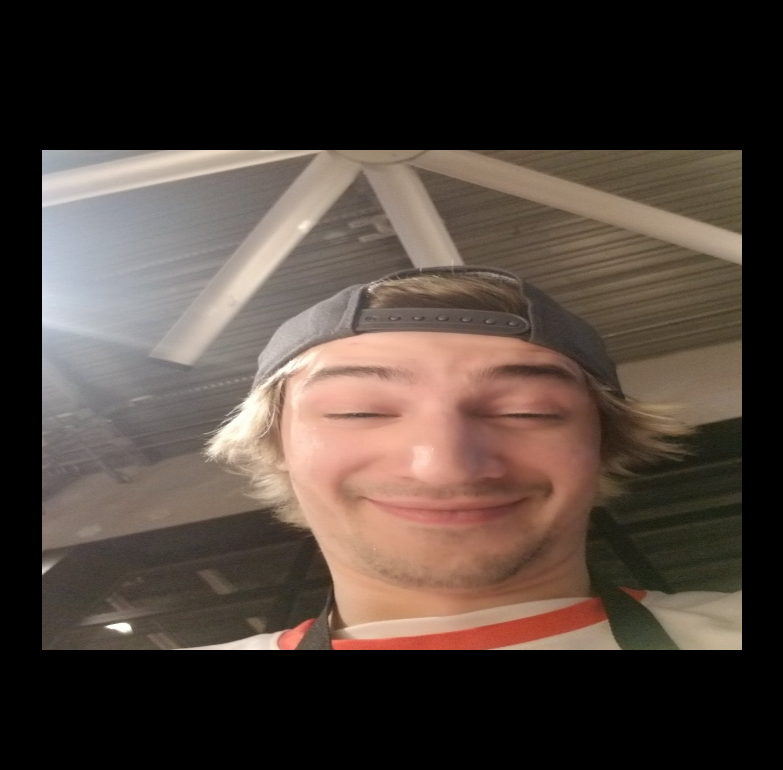
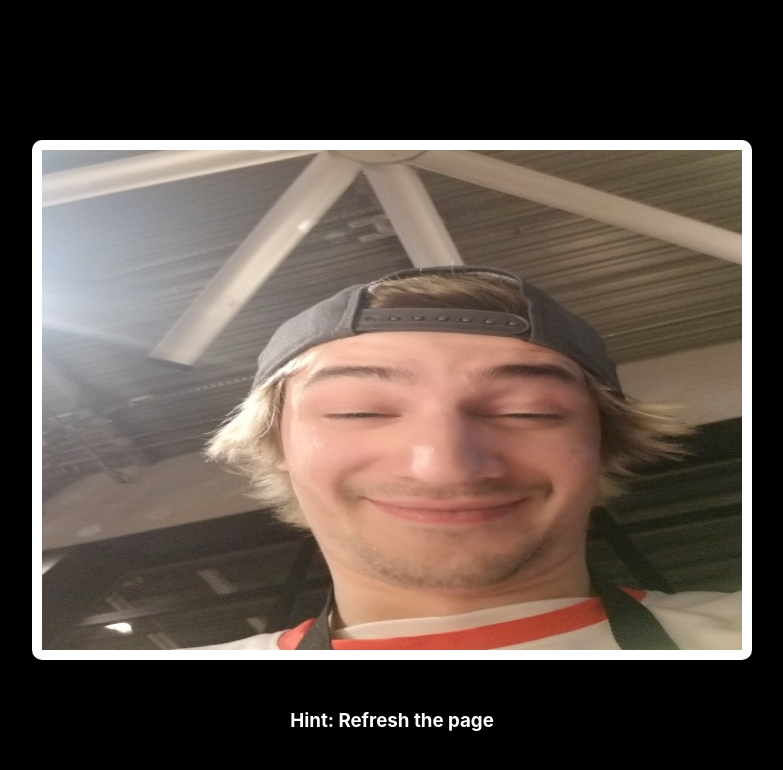
Before and after one commit to AnksioXD/xqcjungle, a React (Create React App) app: page / in a window 1280 px wide. Shown: the top 770 px of the page, without its empty margins (248-1031 px from the left). Built offline with nearby package versions, Linux system fonts and the light colour scheme.

Commit message:
Update App.js

```diff
--- a/src/App.js
+++ b/src/App.js
@@ -18,16 +18,19 @@ const App = () => {
   }, []);
 
   useEffect(() => {
-  if (displayedImages.length === imageKeys.length) {
-    setDisplayedImages([]);
-  }
-}, [displayedImages]);
+    if (displayedImages.length === imageKeys.length) {
+      setDisplayedImages([]);
+    }
+  }, [displayedImages]);
 
 
   return (
     <div className="app-container">
+      <div className="hint-container">
+        <h3>Hint: Refresh the page</h3>
+      </div>
       <img
-        className="centered-image"
+        className="centered-image white-border"
         src={images(imageKeys[currentImageIndex])}
         alt=""
       />
```
